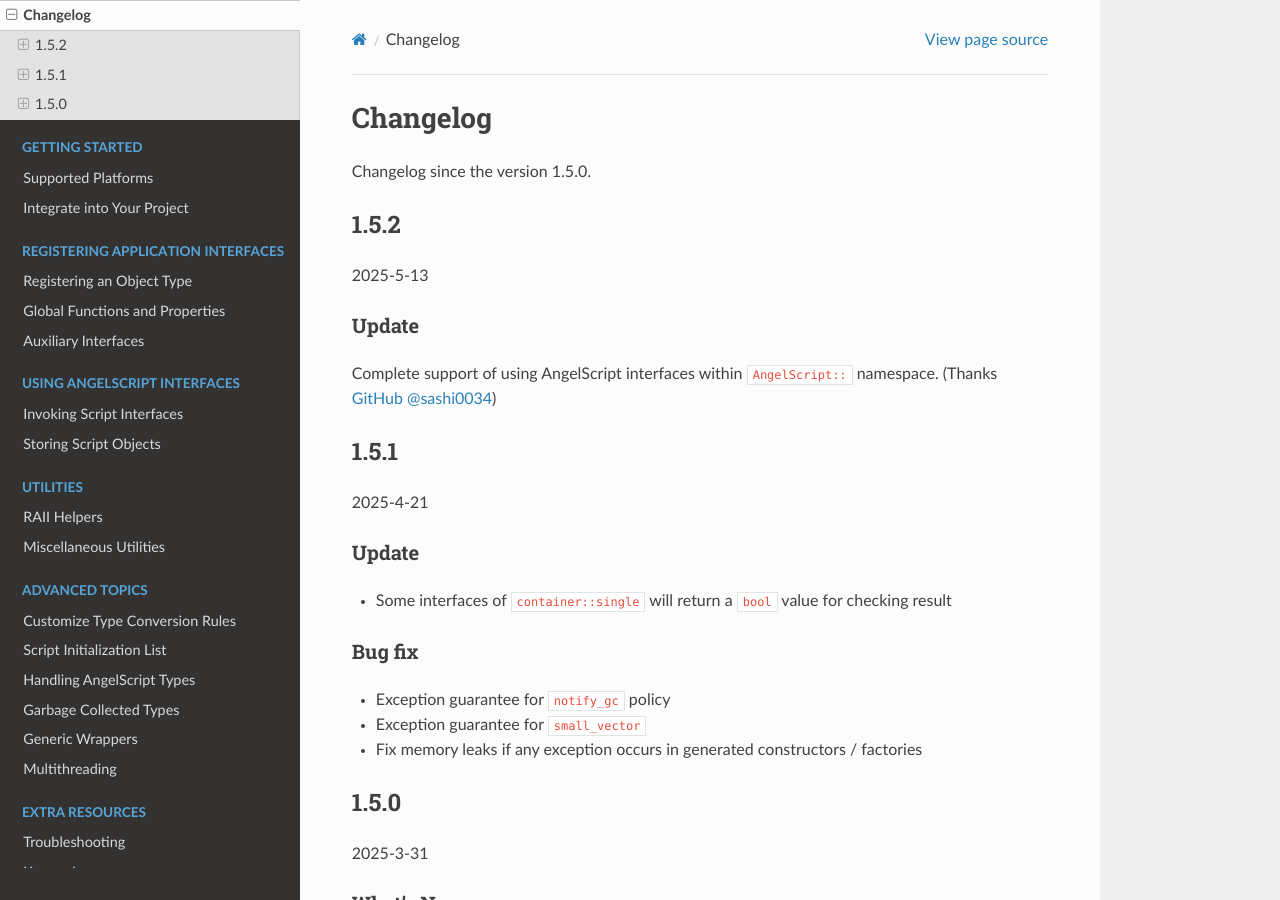
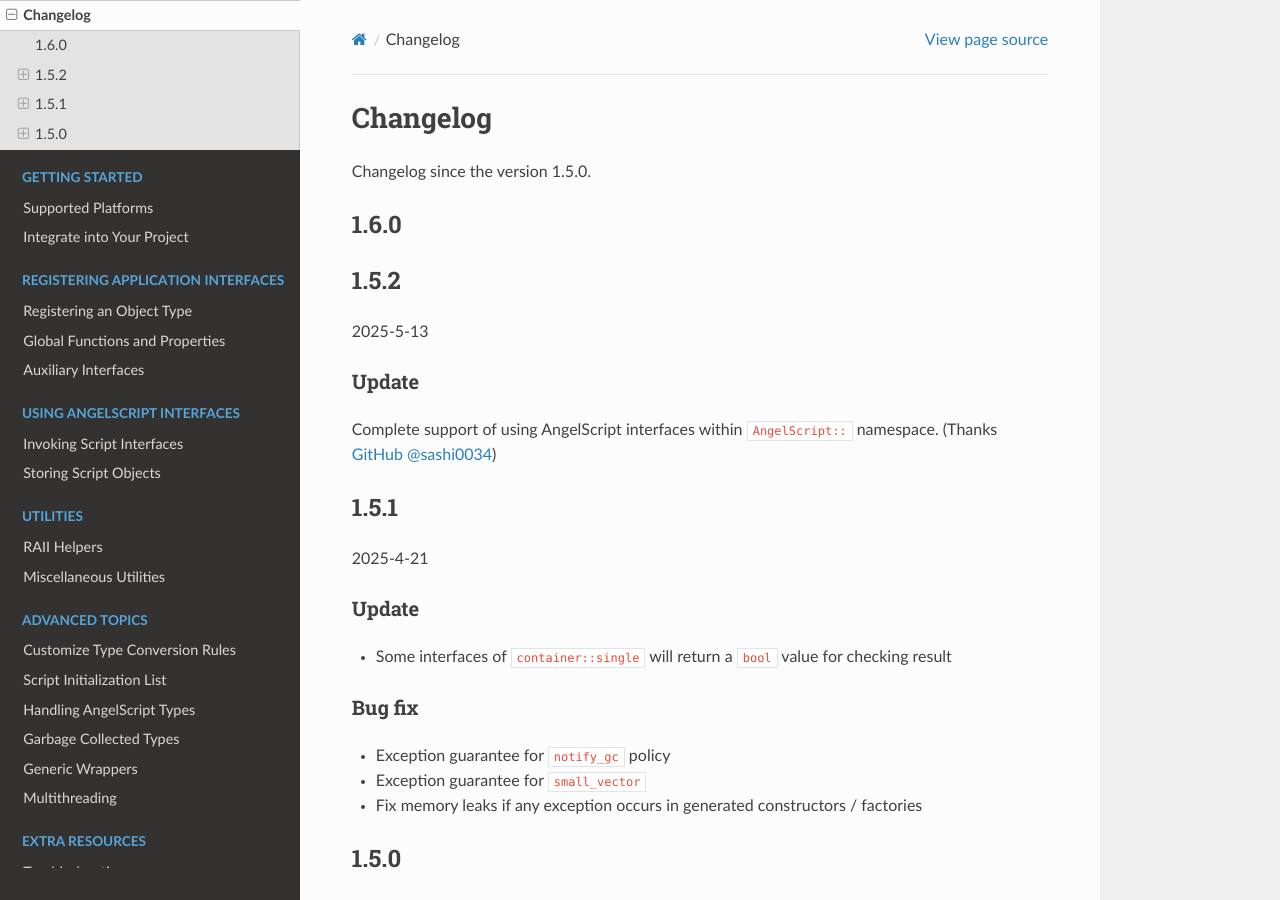
Before and after one commit to HenryAWE/asbind20, a Sphinx documentation site: the page built from doc/changelog.rst, in a window 1280 px wide and 900 px high. Built offline with Sphinx 7.4.7 and the Read the Docs theme 3.1.0, drawn with Linux system fonts in a browser that asks for light colours.

Commit message:
Update version number

```diff
--- a/doc/changelog.rst
+++ b/doc/changelog.rst
@@ -2,6 +2,9 @@ Changelog
 =========
 
 Changelog since the version 1.5.0.
+
+1.6.0
+-----
 
 1.5.2
 -----
```
Also changed, not shown: 2 other files.
